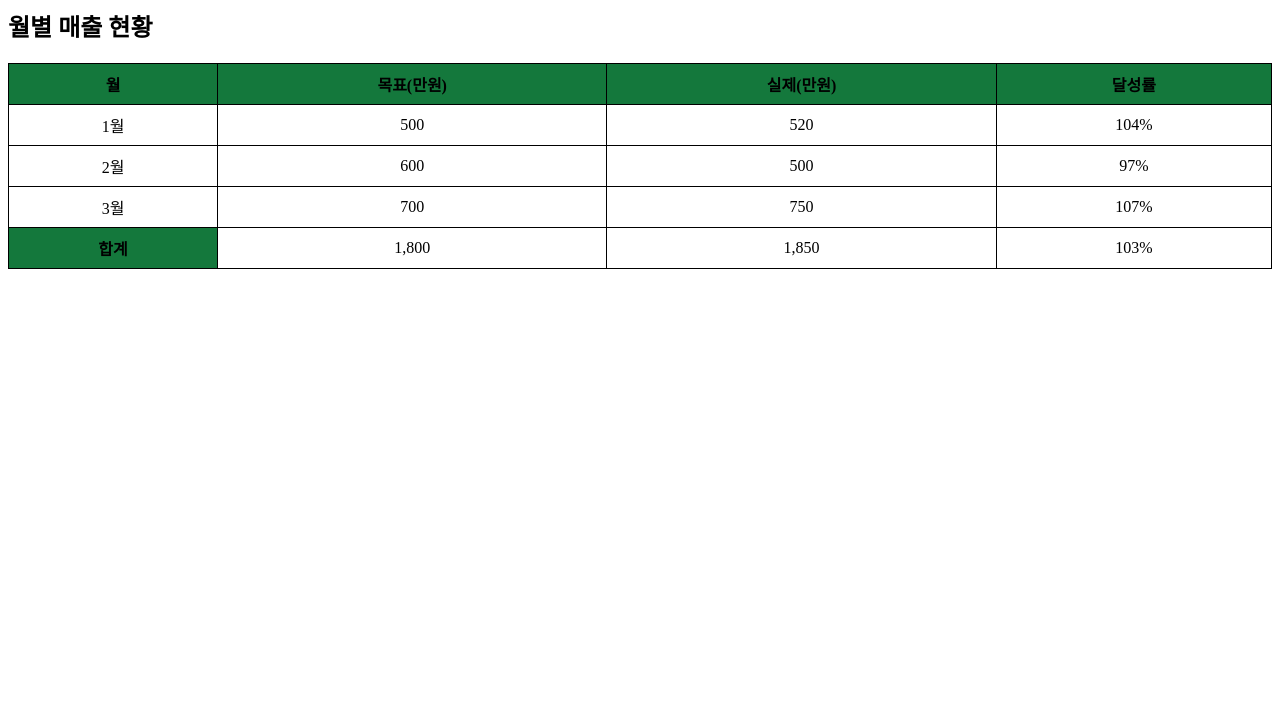
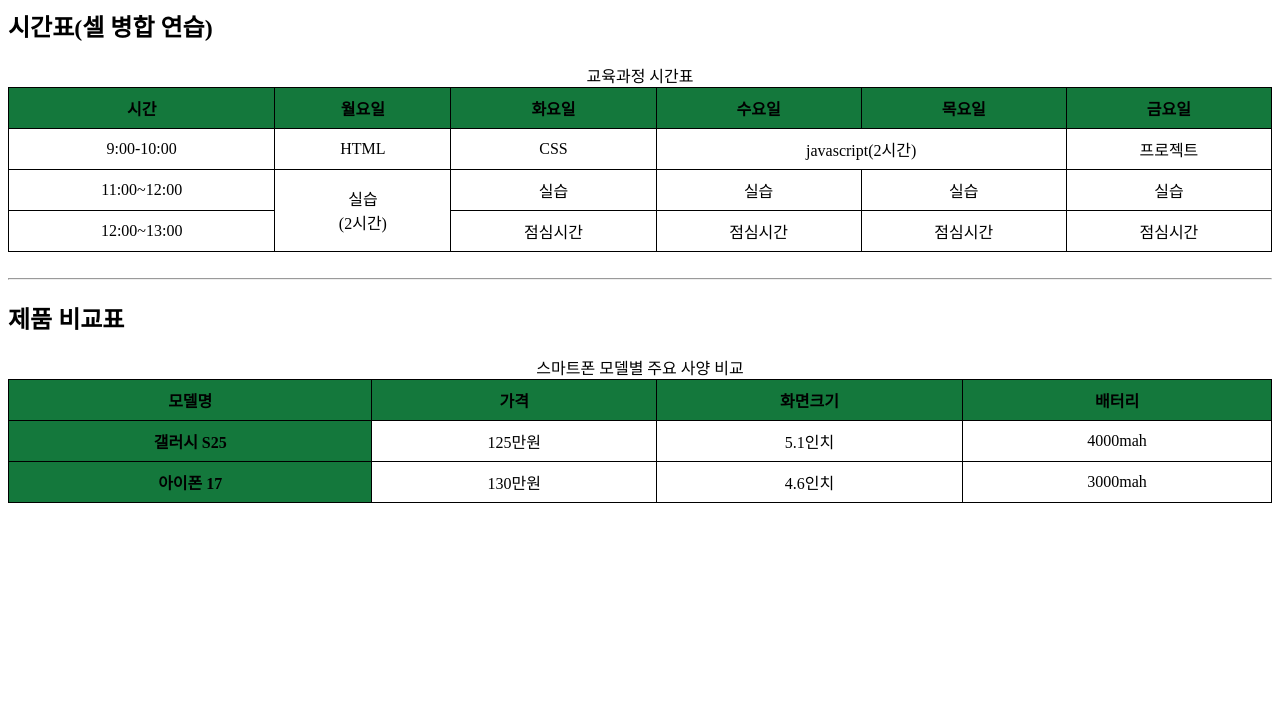
Before and after one commit to GIS-BM/front-basic-study, a plain HTML site: page 1-html-basics/step4-list-table/practice2-table2.html in a window 1280 px wide. Shown: the part 81-800 px from the top of the page. Drawn offline with Linux system fonts and the light colour scheme.

Commit message:
feat:HTML Table

```diff
--- a/1-html-basics/step4-list-table/practice2-table2.html
+++ b/1-html-basics/step4-list-table/practice2-table2.html
@@ -21,48 +21,97 @@
     </style>
   </head>
   <body>
-    <h1>테이블 연습</h1>
-    <h2>월별 매출 현황</h2>
+    <h1>테이블 태그 연습</h1>
+    <h2>시간표(셀 병합 연습)</h2>
+    <!--
+            colspan : 열을 합칩
+            rowspan : 행을 합침 ex) rowspan=2 : 2행을 병합
+    -->
     <table>
+      <!-- caption : 테이블 제목이나 설명 ( 스크린리더가 가장 먼저 읽음 : 웹접근성 )-->
+      <caption>교육과정 시간표</caption>
       <!-- thead 테이블 헤더 그룹 -->
       <thead>
         <tr>
-          <th>월</th>
-          <th>목표(만원)</th>
-          <th>실제(만원)</th>
-          <th>달성률</th>
+          <th scope="col">시간</th> <!-- 이 부분이 열을 대표함을 명시 -->
+          <th>월요일</th>
+          <th>화요일</th>
+          <th>수요일</th>
+          <th>목요일</th>
+          <th>금요일</th>
         </tr>
       </thead>
       <!-- tbody:테이블 본문 그룹 -->
       <tbody>
         <tr>
-          <td>1월</td>
-          <td>500</td>
-          <td>520</td>
-          <td>104%</td>
+          <td>9:00-10:00</td>
+          <td>HTML</td>
+          <td>CSS</td>
+          <!-- colspan=2 2엻ㄴ다-->
+          <td colspan="2">javascript(2시간)</td></td>
+          <td>프로젝트</td>
         </tr>
         <tr>
-          <td>2월</td>
-          <td>600</td>
-          <td>500</td>
-          <td>97%</td>
+          <td >11:00~12:00</td>
+          <!-- <td rowspan="2"> "행을 합친다 11:00~12:00</td> -->
+          <td rowspan="2">실습<br>(2시간)</td>
+          <td>실습</td>
+          <td>실습</td>
+          <td>실습</td>
+          <td>실습</td>
         </tr>
         <tr>
-          <td>3월</td>
-          <td>700</td>
-          <td>750</td>
-          <td>107%</td>
+          <td >12:00~13:00</td>
+          <!-- rowspan으로 병합된 셀은 다음 행에서 생략 -->
+          <td>점심시간</td>
+          <td>점심시간</td>
+          <td>점심시간</td>
+          <td>점심시간</td>
         </tr>
       </tbody>
-      <!-- tfoot : 테이블 푸터 그룹 (합계나 요약 정보) -->
-      <tfoot>
+    </table>
+    <br>
+    <hr height="5px"/>
+    <h2>제품 비교표</h2> <!-- 웹 접근성 고려 -->
+    <table>
+      <caption>스마트폰 모델별 주요 사양 비교</caption> <!-- 스크린 리더가 먼저 읽음 -->
+      <thead>
         <tr>
-          <th>합계</th>
-          <td>1,800</td>
-          <td>1,850</td>
-          <td>103%</td>
+          <!--
+              scope="col" 이 헤더가 열을 대표함을 명시
+              스크린 리더는 scope="col"이 있는 th 태그를 만나면
+              "모델명"이라는 헤더가 해당 열의 모든 데이터에 대한 설명이라는 것을 인식한다.
+          -->
+          <th scope="col">모델명</th>
+          <th scope="col">가격</th>
+          <th scope="col">화면크기</th>
+          <th scope="col">배터리</th>
         </tr>
-      </tfoot>
+      </thead>
+      <tbody>
+        <tr>
+          <!-- scope="row" 이 헤더가 행(row) 를 대표함을 명시
+               스크린 리더가 갤럭시 25라고 읽은 후 해당 행의 다른 셀을 정보를
+               읽어주면서 갤럭시 25의 가격은 얼마입니다 와 같이 구체적인 인식에
+               도움
+          -->
+          <th scope="row">갤러시 S25</th>
+          <td>125만원</td>
+          <td>5.1인치</td>
+          <td>4000mah</td>
+        </tr>
+        <tr>
+          <!-- scope="row" 이 헤더가 행(row) 를 대표함을 명시
+               스크린 리더가 갤럭시 25라고 읽은 후 해당 행의 다른 셀을 정보를
+               읽어주면서 갤럭시 25의 가격은 얼마입니다 와 같이 구체적인 인식에
+               도움
+          -->
+          <th scope="row">아이폰 17</th>
+          <td>130만원</td>
+          <td>4.6인치</td>
+          <td>3000mah</td>
+        </tr>
+      </tbody>
     </table>
   </body>
 </html>
```
Also changed, not shown: 1-html-basics/step4-list-table/pratice3-table3.html (added, +73 -0 lines).
